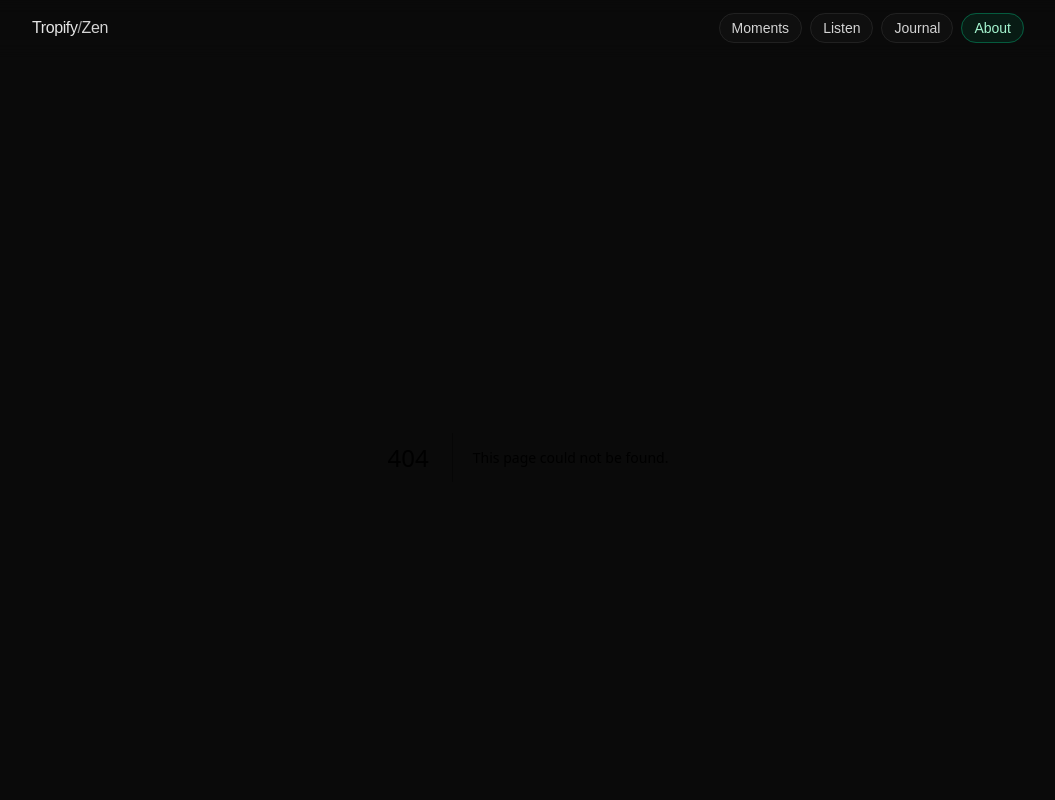
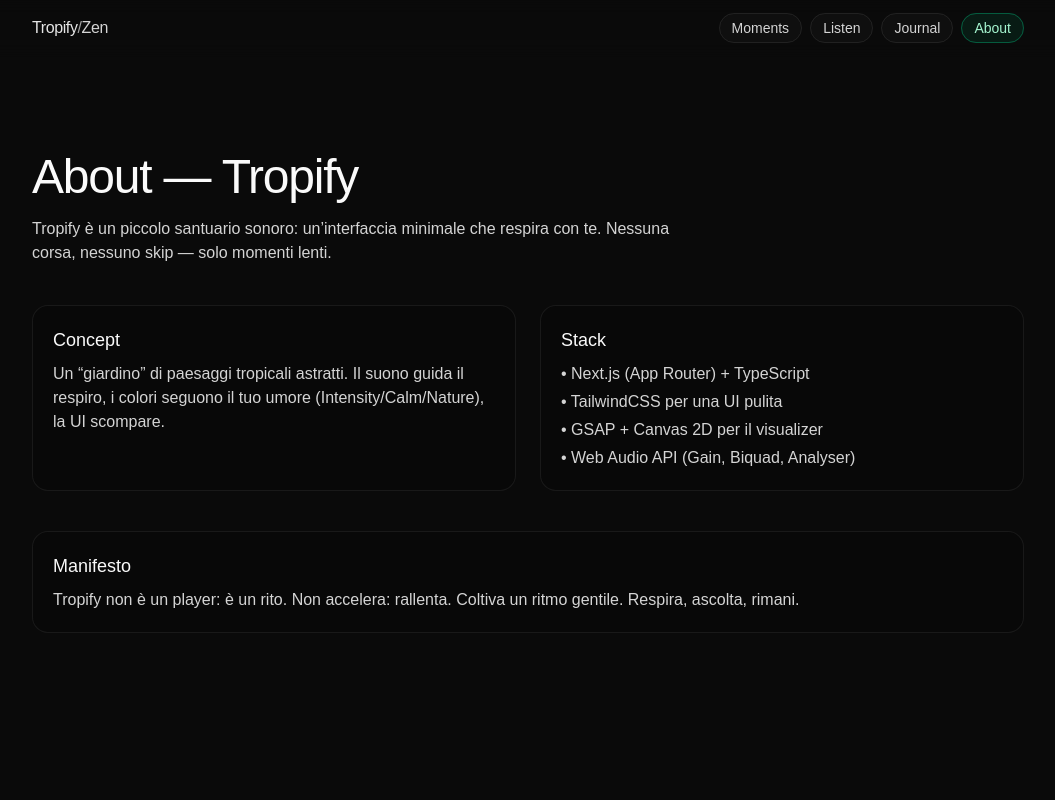
Before and after one commit to simonecontidev/nextjs-tropify-slow-sound, a Next.js app: page /about in a window 1280 px wide. Before the commit this address had no page. Shown: the top 800 px of the page, without its empty margins (112-1167 px from the left). Built offline with nearby package versions, Linux system fonts and the light colour scheme.

Commit message:
feat(pages): add About and Journal (localStorage-backed viewer with export/clear)
Signed-off-by: simonecontidev <barriotropical@gmail.com>

```diff
--- /dev/null
+++ b/src/app/about/page.tsx
@@ -0,0 +1,45 @@
+// src/app/about/page.tsx
+export default function AboutPage() {
+  return (
+    <main
+      className="min-h-screen text-neutral-50"
+      style={{ backgroundColor: "var(--page-bg)" }}
+    >
+      <section className="mx-auto max-w-5xl px-4 pt-24 pb-16">
+        <h1 className="text-3xl md:text-5xl font-medium tracking-tight">About — Tropify</h1>
+        <p className="mt-4 max-w-2xl text-neutral-300">
+          Tropify è un piccolo santuario sonoro: un’interfaccia minimale che
+          respira con te. Nessuna corsa, nessuno skip — solo momenti lenti.
+        </p>
+
+        <div className="mt-10 grid gap-6 md:grid-cols-2">
+          <div className="rounded-2xl border border-neutral-800/60 bg-black/20 p-5">
+            <h2 className="text-lg font-medium">Concept</h2>
+            <p className="mt-2 text-neutral-300">
+              Un “giardino” di paesaggi tropicali astratti. Il suono guida il respiro,
+              i colori seguono il tuo umore (Intensity/Calm/Nature), la UI scompare.
+            </p>
+          </div>
+
+          <div className="rounded-2xl border border-neutral-800/60 bg-black/20 p-5">
+            <h2 className="text-lg font-medium">Stack</h2>
+            <ul className="mt-2 space-y-1 text-neutral-300">
+              <li>• Next.js (App Router) + TypeScript</li>
+              <li>• TailwindCSS per una UI pulita</li>
+              <li>• GSAP + Canvas 2D per il visualizer</li>
+              <li>• Web Audio API (Gain, Biquad, Analyser)</li>
+            </ul>
+          </div>
+        </div>
+
+        <div className="mt-10 rounded-2xl border border-neutral-800/60 bg-black/20 p-5">
+          <h2 className="text-lg font-medium">Manifesto</h2>
+          <p className="mt-2 text-neutral-300">
+            Tropify non è un player: è un rito. Non accelera: rallenta.
+            Coltiva un ritmo gentile. Respira, ascolta, rimani.
+          </p>
+        </div>
+      </section>
+    </main>
+  );
+}
--- /dev/null
+++ b/src/app/journal/page.tsx
@@ -0,0 +1,27 @@
+// src/app/journal/page.tsx
+import JournalViewer from "@/components/JournalViewer";
+
+export default function JournalPage() {
+  return (
+    <main
+      className="min-h-screen text-neutral-50"
+      style={{ backgroundColor: "var(--page-bg)" }}
+    >
+      <section className="mx-auto max-w-5xl px-4 pt-24 pb-16">
+        <div className="flex items-center justify-between">
+          <h1 className="text-3xl md:text-5xl font-medium tracking-tight">Journal</h1>
+          <p className="text-sm text-neutral-400">Your quiet listening log</p>
+        </div>
+
+        <p className="mt-3 max-w-2xl text-neutral-300">
+          Piccoli appunti automatici delle tue sessioni di ascolto. Un diario
+          che cresce con il tuo ritmo.
+        </p>
+
+        <div className="mt-8">
+          <JournalViewer />
+        </div>
+      </section>
+    </main>
+  );
+}
--- /dev/null
+++ b/src/components/JournalViewer.tsx
@@ -0,0 +1,113 @@
+// src/components/JournalViewer.tsx
+"use client";
+
+import { useEffect, useState } from "react";
+import Link from "next/link";
+
+type Entry = {
+  slug: string;
+  startedAt: number;         // epoch ms
+  durationSec: number;       // durata ascolto in secondi
+  params?: { intensity: number; calm: number; nature: number };
+};
+
+const LS_KEY = "tropify:journal";
+
+export default function JournalViewer() {
+  const [entries, setEntries] = useState<Entry[]>([]);
+
+  useEffect(() => {
+    try {
+      const raw = localStorage.getItem(LS_KEY);
+      if (!raw) return;
+      const parsed = JSON.parse(raw) as Entry[];
+      if (Array.isArray(parsed)) setEntries(parsed);
+    } catch {}
+  }, []);
+
+  const clearAll = () => {
+    localStorage.removeItem(LS_KEY);
+    setEntries([]);
+  };
+
+  const exportJson = () => {
+    const blob = new Blob([JSON.stringify(entries, null, 2)], {
+      type: "application/json",
+    });
+    const url = URL.createObjectURL(blob);
+    const a = document.createElement("a");
+    a.download = "tropify-journal.json";
+    a.href = url;
+    a.click();
+    URL.revokeObjectURL(url);
+  };
+
+  if (!entries.length) {
+    return (
+      <div className="rounded-2xl border border-neutral-800/60 bg-black/20 p-6 text-neutral-300">
+        <p>Nessuna sessione salvata ancora.</p>
+        <p className="mt-1">
+          Ascolta una scena in{" "}
+          <Link href="/moment" className="underline decoration-neutral-600 hover:text-neutral-100">
+            Moments
+          </Link>{" "}
+          per almeno 1 minuto: nel prossimo step salveremo automaticamente il tuo “momento”.
+        </p>
+      </div>
+    );
+  }
+
+  return (
+    <div className="space-y-4">
+      <div className="flex items-center gap-3">
+        <button
+          onClick={exportJson}
+          className="rounded-full border border-neutral-700 bg-neutral-900/40 px-3 py-1.5 text-sm hover:border-neutral-600"
+        >
+          Export JSON
+        </button>
+        <button
+          onClick={clearAll}
+          className="rounded-full border border-neutral-700 bg-neutral-900/40 px-3 py-1.5 text-sm hover:border-neutral-600"
+        >
+          Clear Journal
+        </button>
+      </div>
+
+      <ul className="grid gap-3">
+        {entries
+          .slice()
+          .reverse()
+          .map((e, i) => {
+            const date = new Date(e.startedAt);
+            const mins = Math.max(1, Math.round(e.durationSec / 60));
+            const p = e.params || { intensity: 0.85, calm: 0, nature: 0.5 };
+            return (
+              <li
+                key={i}
+                className="rounded-2xl border border-neutral-800/60 bg-black/20 p-4"
+              >
+                <div className="flex items-center justify-between gap-3">
+                  <div className="font-medium">
+                    <Link
+                      href={`/listen/${e.slug}`}
+                      className="hover:underline decoration-neutral-600"
+                    >
+                      {e.slug}
+                    </Link>
+                  </div>
+                  <div className="text-xs text-neutral-400">
+                    {date.toLocaleString()}
+                  </div>
+                </div>
+                <div className="mt-2 text-sm text-neutral-300">
+                  {mins} min • Intensity {(p.intensity * 100).toFixed(0)}% • Calm{" "}
+                  {(p.calm * 100).toFixed(0)}% • Nature {(p.nature * 100).toFixed(0)}%
+                </div>
+              </li>
+            );
+          })}
+      </ul>
+    </div>
+  );
+}
```
